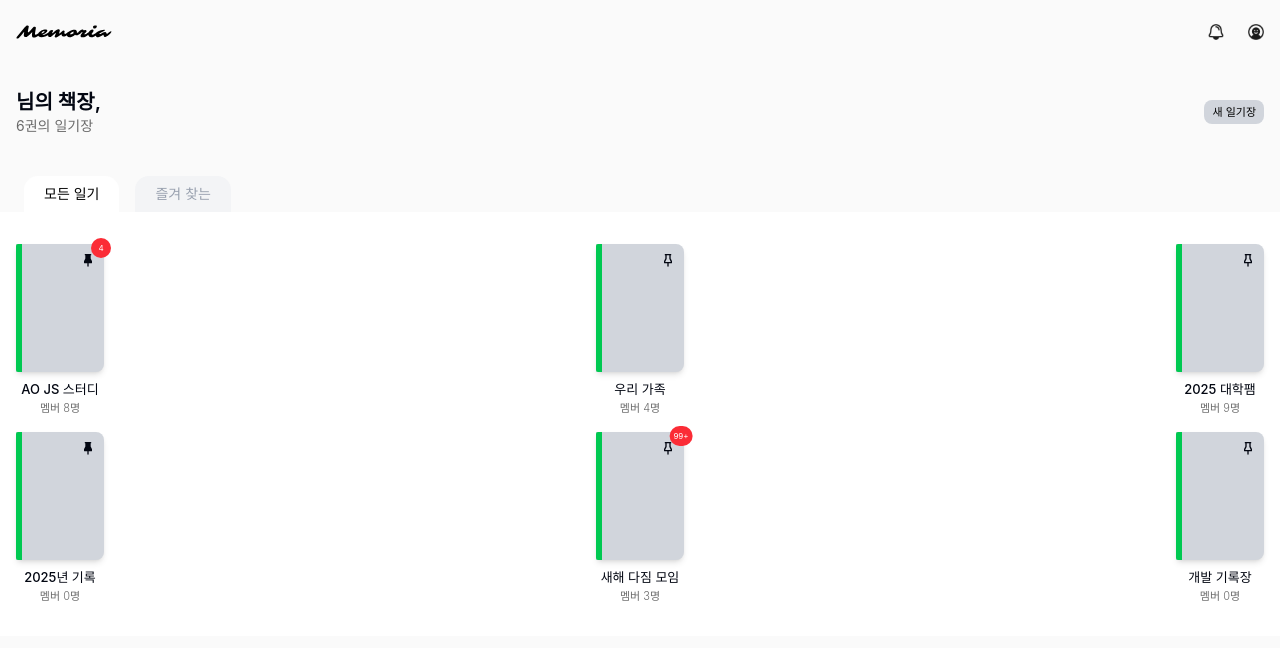
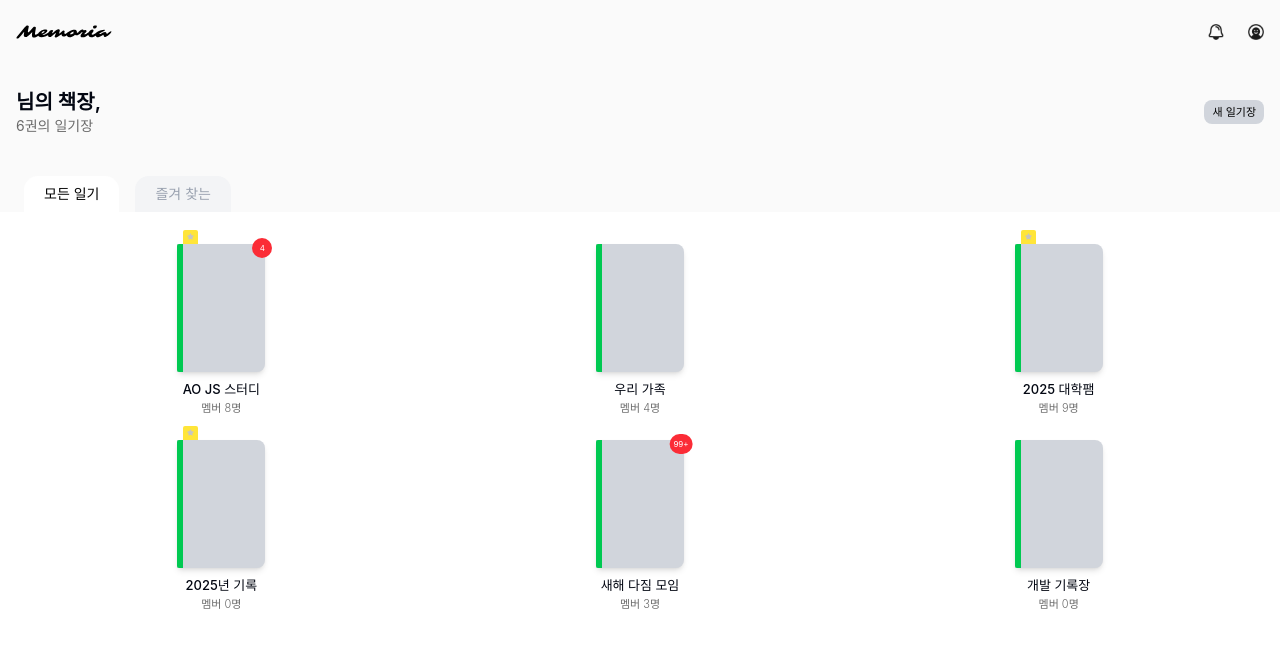
Before and after one commit to Capstone-Memoria/Memoria-Front, a React (Vite) app: page /main in a window 1280 px wide. Shown: the top 648 px of the page. Built offline with nearby package versions, Linux system fonts and the light colour scheme; sample sign-in values are in the browser's storage; a web font is replaced by a local one.

Commit message:
feat: DiaryCover 및 MainPage에서 즐겨찾기 기능 개선 및 필터링 추가

```diff
--- a/src/components/diary/DiaryCover.tsx
+++ b/src/components/diary/DiaryCover.tsx
@@ -1,6 +1,6 @@
 import { cn } from "@/lib/utils/className";
-import { HTMLAttributes, useState } from "react";
-import { TbPinned, TbPinnedFilled } from "react-icons/tb";
+import { HTMLAttributes } from "react";
+import { FaStar } from "react-icons/fa";
 
 interface DiaryCoverProps extends HTMLAttributes<HTMLDivElement> {
   pinned?: boolean;
@@ -10,20 +10,12 @@ interface DiaryCoverProps extends HTMLAttributes<HTMLDivElement> {
 }
 
 const DiaryCover: React.FC<DiaryCoverProps> = ({
-  pinned: initialPinned = false,
+  pinned = false,
   showPin = true,
   coverColor = "bg-green-500",
   notificationCount,
   ...props
 }) => {
-  const [pinned, setPinned] = useState(initialPinned);
-
-  const handlePinClick = () => {
-    // 핀 클릭 시 처리할 로직을 여기에 작성합니다.
-    // 예를 들어, 핀 상태를 변경하는 API 호출 등을 수행할 수 있습니다.
-    setPinned(!pinned);
-  };
-
   return (
     <div
       {...props}
@@ -39,13 +31,16 @@ const DiaryCover: React.FC<DiaryCoverProps> = ({
           coverColor
         )}
       ></div>
-      {showPin && (
+      {showPin && pinned ? (
         <div
-          className={"absolute top-2 right-2 bg-transparent"}
-          onClick={handlePinClick}
+          className={
+            "absolute top-0 left-[6px] rounded-t-[2px] -translate-y-[14px] px-[4px] pt-[3px] pb-[4px] bg-[#FFE539]"
+          }
         >
-          {pinned ? <TbPinnedFilled /> : <TbPinned />}
+          <FaStar className={"fill-gray-2 text-[7px]"} />
         </div>
+      ) : (
+        <></>
       )}
       {!!notificationCount && notificationCount > 0 && (
         <div
--- a/src/features/main/pages/MainPage.tsx
+++ b/src/features/main/pages/MainPage.tsx
@@ -28,7 +28,7 @@ const diaryDummyData = [
     id: 3,
     title: "2025 대학팸",
     memberCount: 9,
-    pinned: false,
+    pinned: true,
     diaryCoverImg: "",
     notificationCount: 0,
   },
@@ -64,6 +64,11 @@ const MainPage = () => {
 
   /* States */
   const [tab, setTab] = useState<"all" | "pinned">("all");
+
+  const filteredDiaries =
+    tab === "all"
+      ? diaryDummyData
+      : diaryDummyData.filter((diary) => diary.pinned);
 
   return (
     <Page.Container>
@@ -109,9 +114,21 @@ const MainPage = () => {
           즐겨 찾는
         </button>
       </div>
-      <div className={"bg-white h-full py-8"}>
-        <div className={"grid grid-cols-[auto_1fr_auto] gap-y-4 px-4"}>
-          {diaryDummyData.map((diary) => (
+      <div className={"bg-white h-full min-h-[calc(100vh-160px)] py-8"}>
+        <div className={"px-6"}>
+          <div className={"grid grid-cols-3 gap-6"}>
+            {filteredDiaries.length === 0 && tab === "pinned" ? (
+              <div
+                className={
+                  "col-span-full text-center text-gray-400 text-sm py-20"
+                }
+              >
+                즐겨찾는 일기장이 없습니다.
+                <br />
+                일기장 관리에서 즐겨찾기를 설정할 수 있어요.
+              </div>
+            ) : (
+              filteredDiaries.map((diary) => (
                 <Diary
                   onClick={() => navigate(`/diary/${diary.id}`)}
                   key={diary.id}
@@ -120,7 +137,9 @@ const MainPage = () => {
                   pinned={diary.pinned}
                   notificationCount={diary.notificationCount}
                 />
-          ))}
+              ))
+            )}
+          </div>
         </div>
       </div>
     </Page.Container>
```
Lines whose indentation alone changed are shown as unchanged.
